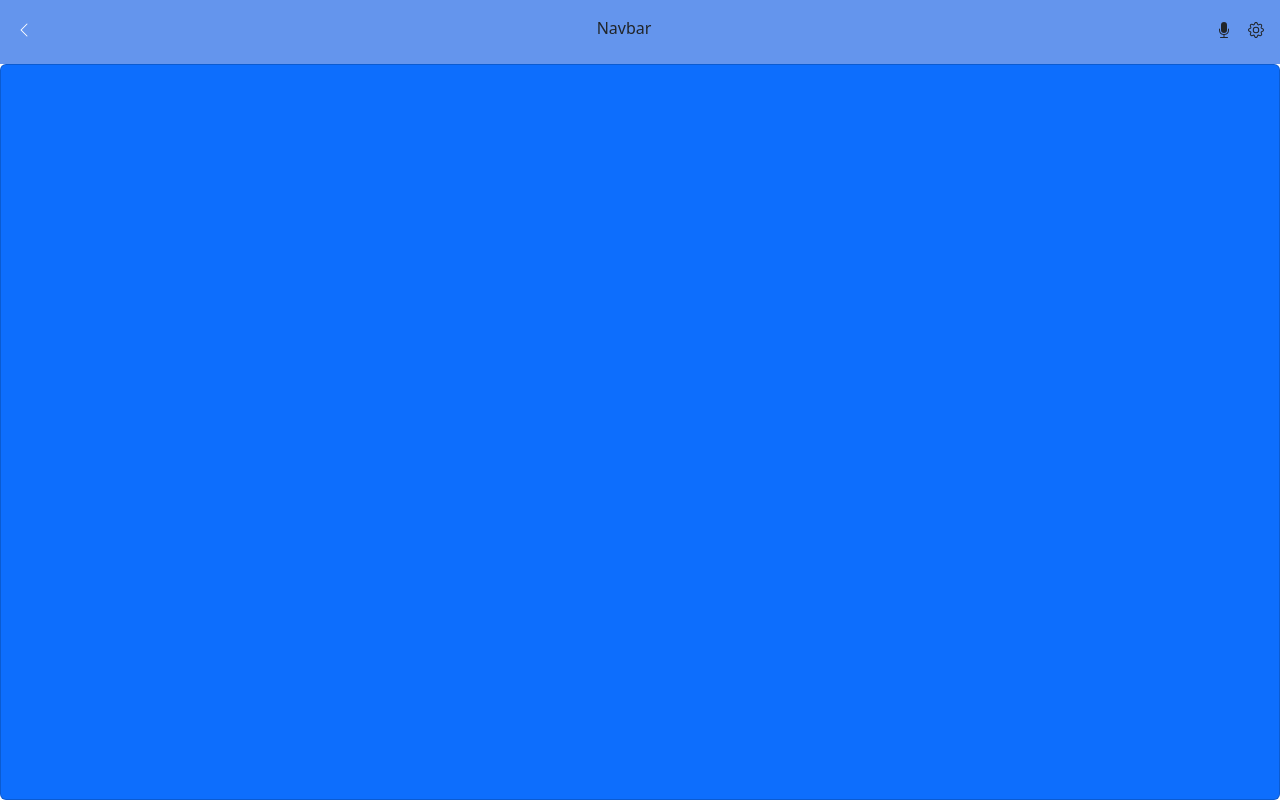
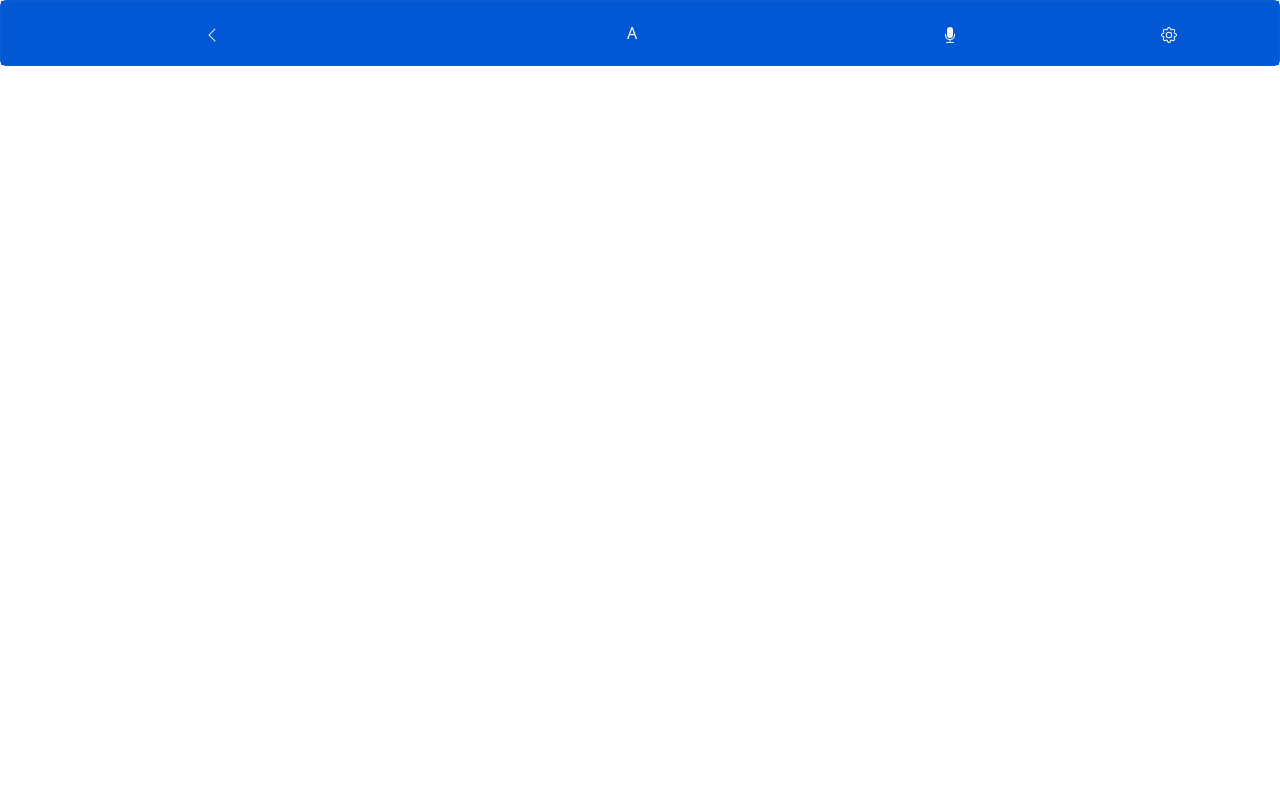
Before and after one commit to miltonHenschel/tvmaze-show, a React (Vite) app: page /details in a window 1280 px wide. Built offline with nearby package versions, Linux system fonts and the light colour scheme.

Commit message:
Clean up comments

```diff
--- a/src/components/NavBar.jsx
+++ b/src/components/NavBar.jsx
@@ -1,30 +1,34 @@
 import React from 'react';
 import { NavLink, Outlet } from 'react-router-dom';
 import { BsFillMicFill, BsChevronLeft, BsGear } from 'react-icons/bs';
-
-import styles from '../styles/NavBar.module.css';
+import Nav from 'react-bootstrap/Nav';
+import Card from 'react-bootstrap/Card';
 
 function Navbar() {
   return (
     <>
-      <nav style={{ height: '8vh' }} className={styles.main__container}>
-        <div className={styles.container}>
-          <div className={styles.me__auto}>
+      <Card className="" bg="primary" text="light">
+        <Nav
+          fill
+          className="align-items-center"
+          style={{ height: '8vh', backgroundColor: '#0257d5' }}
+        >
+          <Nav.Item>
             <NavLink to="./">
-              <BsChevronLeft />
+              <BsChevronLeft style={{ color: '#fff' }} />
             </NavLink>
-          </div>
-          <div>Navbar</div>
-          <div className={styles.me__auto}>
-            <div>
+          </Nav.Item>
+          <Nav.Item className="">A</Nav.Item>
+          <Nav.Item className="d-flex flex-row">
+            <Nav.Item className="">
               <BsFillMicFill />
-            </div>
-            <div>
+            </Nav.Item>
+            <Nav.Item className="">
               <BsGear />
-            </div>
-          </div>
-        </div>
-      </nav>
+            </Nav.Item>
+          </Nav.Item>
+        </Nav>
+      </Card>
       <Outlet />
     </>
   );
--- a/src/components/Shows.jsx
+++ b/src/components/Shows.jsx
@@ -8,17 +8,13 @@ import { useDispatch } from 'react-redux';
 import { Link } from 'react-router-dom';
 import { renderShowDetails } from '../redux/shows/showsSlice';
 
-// let detailsStatus = false;
 function Shows({
   id, name, rating, image,
 }) {
   const dispatch = useDispatch();
 
   const handleShowDetails = () => {
-    // if (detailsStatus === false) {
     dispatch(renderShowDetails(id));
-    //   detailsStatus = true;
-    // }
   };
 
   return (
@@ -41,9 +37,9 @@ function Shows({
           </Card.Subtitle>
 
           <Button
-            variant="dark"
             size="sm"
             className="w-75"
+            style={{ backgroundColor: '#0DE6FD' }}
             onClick={handleShowDetails}
           >
             <Link to="/details">
--- a/src/redux/shows/showsSlice.jsx
+++ b/src/redux/shows/showsSlice.jsx
@@ -23,14 +23,9 @@ const showsSlice = createSlice({
     renderShowDetails: (state, action) => {
       const newState = Object.entries(state)[0][1].map((item) => {
         const show = JSON.parse(JSON.stringify(item));
-        // console.log(show.id);
-        // console.log(action.payload);
         if (show.id !== action.payload) return show;
         return { ...show, detailsStatus: true };
-        // console.log(show);
-        // return show;
       });
-      // console.log(newState);
       return { ...state, showsItems: newState };
     },
   },
--- a/src/routes/Details.jsx
+++ b/src/routes/Details.jsx
@@ -6,35 +6,33 @@ import { Figure } from 'react-bootstrap';
 function Details() {
   const shows = useSelector((state) => {
     const show = Object.entries(state)[0][1];
-    // console.log(show);
     return show;
   });
 
   const getShowDetails = shows.filter((show) => show.detailsStatus);
-  // console.log(getShowDetails);
-  // const dispatch = useDispatch();
-
-  // useEffect(() => {
-  //   dispatch(renderShowDetails());
-  // }, [dispatch]);
 
   return (
-    <Card bg="primary" style={{ height: 'calc(100vh - 8vh)' }}>
+    <Card bg="" style={{ border: 'none', height: 'calc(100vh - 8vh)' }}>
       <Col>
         {getShowDetails.map((show) => (
           <Card
-            border="primary"
             text="light"
-            bg="primary"
             key={show.id}
-            style={{ width: 'auto' }}
+            style={{ backgroundColor: '#0DE6FD', width: 'auto' }}
           >
-            <Card.Body className="d-flex flex-column align-items-center">
-              <Figure>
-                <Figure.Image alt={show.name} src={show.image.medium} />
-              </Figure>
+            <Card.Body className="d-flex flex-column align-items-center text-dark">
+              <Card.Body
+                className="mb-3"
+                style={{ backgroundColor: '#0d6efd' }}
+              >
+                <Figure className="m-auto">
+                  <Figure.Image alt={show.name} src={show.image.medium} />
+                </Figure>
+              </Card.Body>
               <Card.Title className="text-center">{show.name}</Card.Title>
-              <Card.Subtitle>{show.summary}</Card.Subtitle>
+              <Card.Subtitle className="my-3 text-center">
+                {show.summary}
+              </Card.Subtitle>
               <Card.Text className="mb-2">
                 Genres:&nbsp;
                 {show.genres.join(', ')}
@@ -54,7 +52,7 @@ function Details() {
                 {show.network.country.name}
                 )
               </Card.Text>
-              <Card.Text className="mb-2 overflow-wrap-anywhere text-align-center">
+              <Card.Text className="mb-2 text-break text-center">
                 Official site:
                 <br />
                 <a href={show.officialSite}>{show.officialSite}</a>
--- a/src/routes/Home.jsx
+++ b/src/routes/Home.jsx
@@ -26,18 +26,17 @@ function Home() {
   }, [dispatch]);
 
   return (
-    <Card bg="primary">
+    <Card style={{ backgroundColor: '#0DE6FD' }}>
       {isLoading && (
         <Card
           style={{ height: 'calc(100vh - 8vh)' }}
           className="justify-content-center"
-          bg="primary"
         >
           <Spinner animation="border" variant="dark" className="mx-auto my-3" />
         </Card>
       )}
       <Container>
-        <Row>
+        <Row style={{ backgroundColor: '#0DE6FD' }}>
           {!isLoading
             && showsItems.map((show) => (
               <Shows
--- a/src/styles/NavBar.module.css
+++ /dev/null
@@ -1,15 +0,0 @@
-.main__container {
-  background-color: cornflowerblue;
-  width: 100vw;
-  padding: 1rem;
-}
-
-.container {
-  display: flex;
-  justify-content: space-between;
-}
-
-.me__auto {
-  display: flex;
-  gap: 1rem;
-}
--- a/src/styles/index.css
+++ b/src/styles/index.css
@@ -8,13 +8,3 @@
   padding: 0;
   scroll-behavior: smooth;
 }
-
-a {
-  font-weight: 500;
-  color: #fff;
-  text-decoration: inherit;
-}
-
-a:hover {
-  color: #e6e6e6;
-}
```
Also changed, not shown: src/styles/App.css (deleted, +0 -76 lines).
